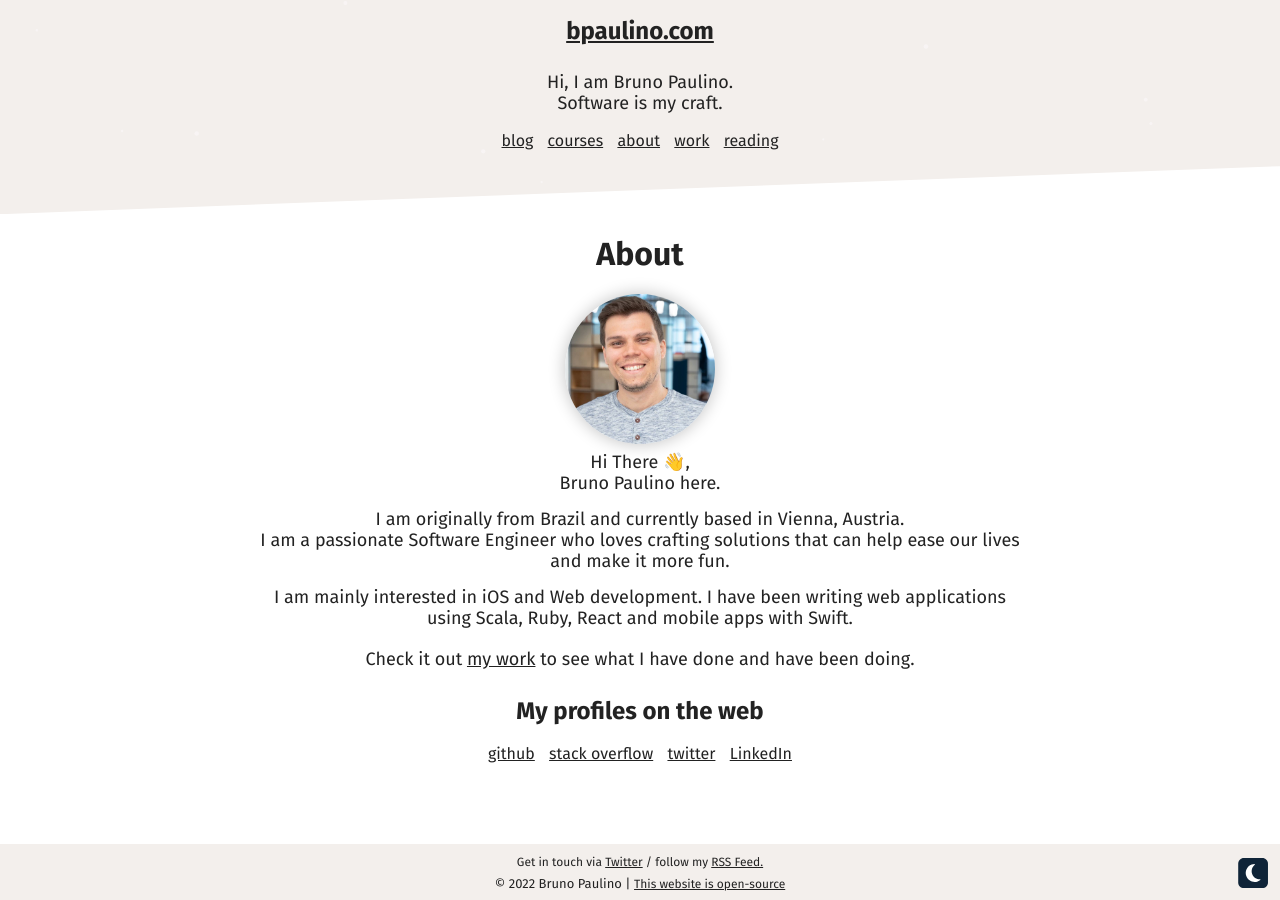
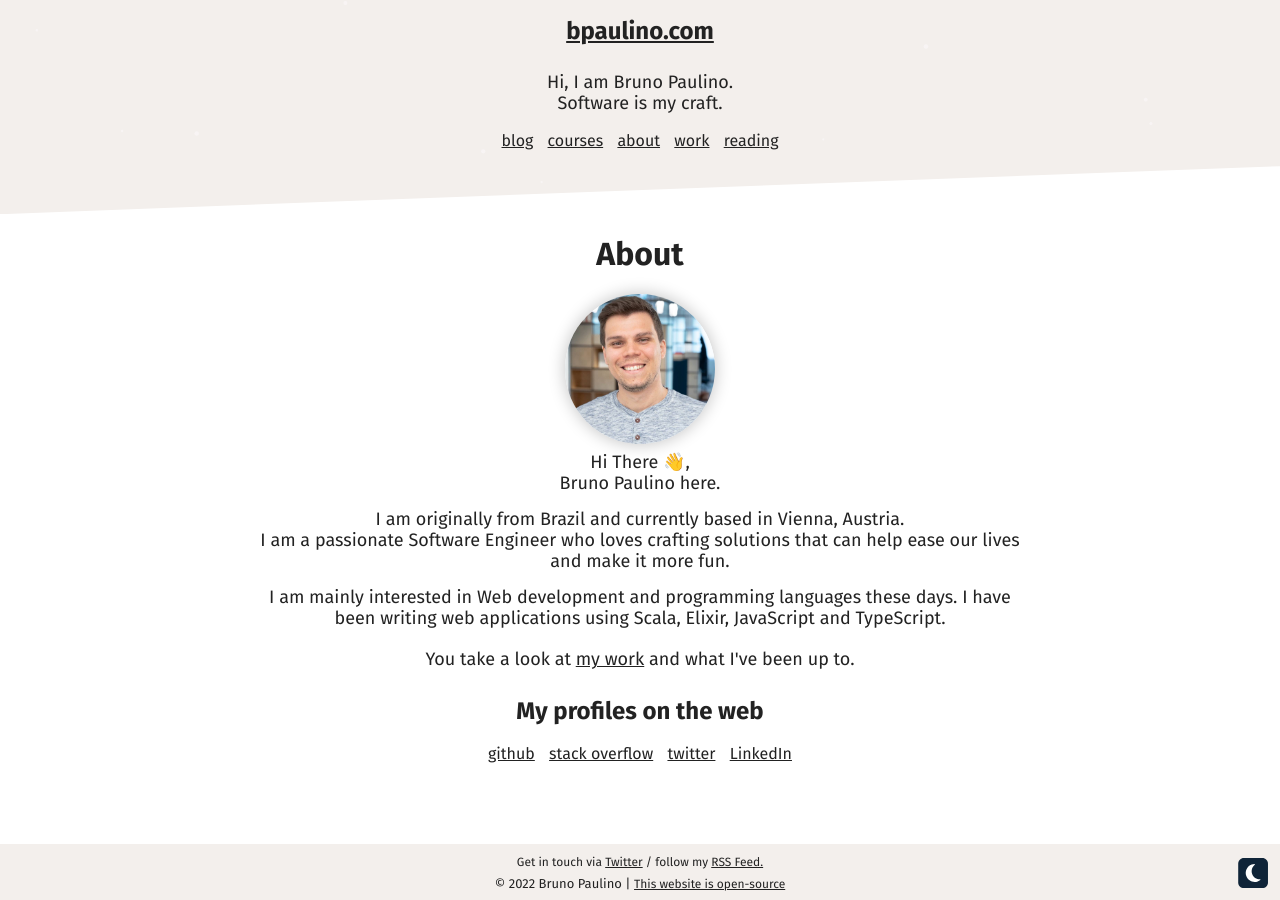
Before and after one commit to brunojppb/brunojppb.github.io, a Jekyll site: the page built from about.md, in a window 1280 px wide. Built offline with Jekyll 4.4.1, drawn with Linux system fonts in a browser that asks for light colours.

Commit message:
Update bio (#26)
Co-authored-by: Bruno Paulino <bruno@bpaulino.com>

```diff
--- a/about.md
+++ b/about.md
@@ -14,7 +14,7 @@ meta_image: /assets/images/about_cover.jpg
         I am a passionate Software Engineer who loves crafting solutions that can help ease our lives and make it more fun.
     </p>
     <p>
-        I am mainly interested in iOS and Web development. I have been writing web applications using Scala, Ruby, React and mobile apps with Swift.<br/><br/>Check it out <a href="/work">my work</a> to see what I have done and have been doing.<br/>
+        I am mainly interested in Web development and programming languages these days. I have been writing web applications using Scala, Elixir, JavaScript and TypeScript.<br/><br/>You take a look at <a href="/work">my work</a> and what I've been up to.<br/>
     </p>
     <div style="text-align: center; padding-bottom: 30px;">
         <h2>My profiles on the web</h2>
```
